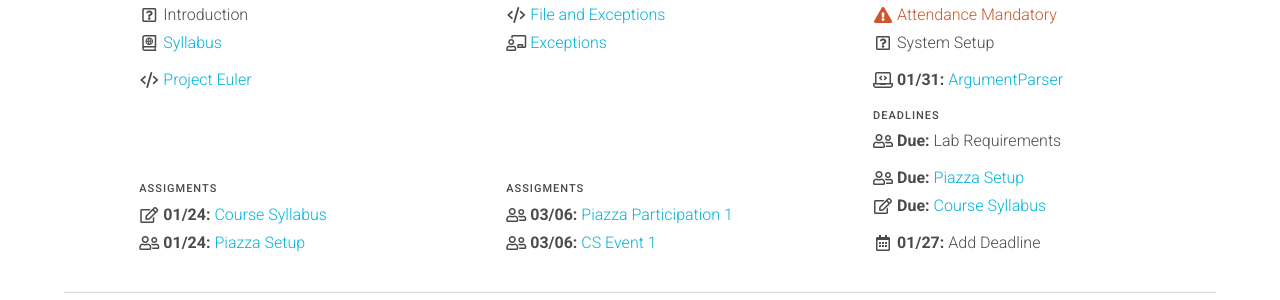
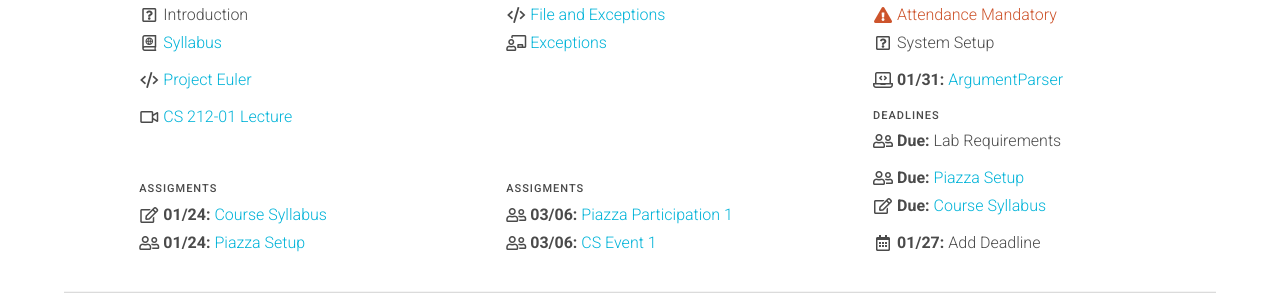
Before and after one commit to usf-cs212-2020/usf-cs212-2020.github.io, a Jekyll site: the page built from index.md, in a window 1280 px wide. Shown: the part 540-840 px from the top of the page. Built offline with Jekyll 4.4.1, drawn with Linux system fonts in a browser that asks for light colours.

Commit message:
Adding first recording.

```diff
--- a/_data/schedule.yml
+++ b/_data/schedule.yml
@@ -165,6 +165,11 @@ weeks:
             bump: true
             icon: *icon_code
             link: 'https://github.com/usf-cs212-2020/lectures/tree/master/Project%20Euler'
+
+          - text: 'CS 212-01 Lecture'
+            bump: true
+            icon: *icon_video
+            link: 'https://usfca.zoom.us/rec/share/5JwkPZ78rVxOQYnj5U-HfqF8BIrpeaa8g3Uf-KAEyEiVlwL8XMP-5rBGShvLJcbj'
 
       - label: 'Assigments'
         align: true
--- a/_includes/week.html
+++ b/_includes/week.html
@@ -66,84 +66,5 @@
     </div>
   </div>
 
-{% comment %}
-  <!-- date columns -->
-  <div class="column">
-    <div class="columns">
-    {% for column in week.columns %}
-      <div class="column is-one-third {{ column.class }}" style="display: flex; flex-direction: column;">
-        {%- if column.label %}
-        <div class="heading">
-          <span class="has-text-weight-medium">
-            {{ column.start | date: "%a %m/%d"}} {{ column.label }}
-          </span>
-        </div>
-        {% endif -%}
-        {%- if column.items %}
-        <ul class="icons">
-          {%- for item in column.items %}
-          <li class="{{ item.type }} {% if item.bump %}bump{% endif %}">
-            {%- if item.icon %}
-              <i class="{{ item.icon.class }}"></i>
-            {%- else %}
-              <i class="far fa-question-square"></i>
-            {%- endif %}
-            {%- if item.link %}
-            <a href="{{ item.link }}">
-              {{ item.text }}
-            </a>
-            {%- else %}
-            {{ item.text }}
-            {% endif -%}
-          </li>
-          {% endfor -%}
-          {%- if column.video %}
-          <li class="bump">
-            <i class="far fa-video"></i>
-            <a href="{{ column.video }}">Lecture Recording</a>
-          </li>
-          {% endif -%}
-        </ul>
-        <div style="flex: 1;"></div>
-        {% endif -%}
-
-        {%- if column.dates %}
-        <div class="heading">
-          <span class="has-text-weight-medium">
-            Dates and Deadlines
-          </span>
-        </div>
-        <ul class="icons">
-          {%- for item in column.dates %}
-          <li class="{{ item.type }} {% if item.bump %}bump{% endif %}">
-            {%- if item.icon %}
-              <i class="{{ item.icon.class }}"></i>
-            {%- else %}
-              <i class="far fa-question-square"></i>
-            {%- endif %}
-            {%- if item.date %}
-            {%- if item.date != column.start %}
-            <strong>{{ item.date | date: "%m/%d" }}:</strong>
-            {%- else %}
-            <Strong>Due:</strong>
-            {%- endif %}
-            {%- endif %}
-            {%- if item.link %}
-            <a href="{{ item.link }}">
-              {{ item.text }}
-            </a>
-            {%- else %}
-            {{ item.text }}
-            {% endif -%}
-          </li>
-          {% endfor -%}
-        </ul>
-        {% endif -%}
-      </div>
-    {% endfor %}
-    </div>
-  </div>
-  {% endcomment %}
-
 </div>
 {% unless forloop.last %}<hr>{% endunless %}
```
